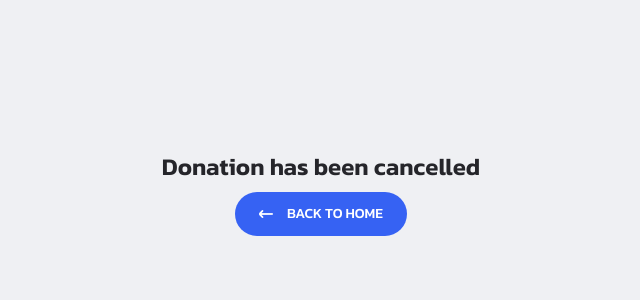
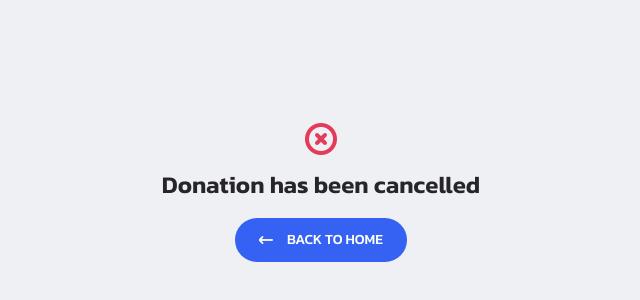
Before and after one commit to stepesdrabes/moneycounter, a SvelteKit app: page /cancel in a window 1280 px wide. Shown: the part 208-508 px from the top of the page, without its empty margins (319-959 px from the left). Built offline with nearby package versions, Linux system fonts and the light colour scheme; no server answers.

Commit message:
More UI changes

```diff
--- a/package.json
+++ b/package.json
@@ -26,6 +26,7 @@
   "type": "module",
   "dependencies": {
     "@prisma/client": "^5.10.2",
-    "stripe": "^14.20.0"
+    "stripe": "^14.20.0",
+    "twemoji": "^14.0.2"
   }
 }
--- a/src/app.html
+++ b/src/app.html
@@ -1,9 +1,9 @@
 <!doctype html>
 <html lang="en">
 <head>
-		<meta charset="utf-8" />
-		<link rel="icon" href="%sveltekit.assets%/favicon.png" />
-		<meta name="viewport" content="width=device-width, initial-scale=1" />
+    <meta charset="utf-8"/>
+    <link rel="icon" href="%sveltekit.assets%/favicon.png"/>
+    <meta name="viewport" content="width=device-width, initial-scale=1"/>
     %sveltekit.head%
 </head>
 <body data-sveltekit-preload-data="hover">
--- a/src/app.scss
+++ b/src/app.scss
@@ -114,6 +114,13 @@ a {
   text-decoration: underline;
 }
 
+img.emoji {
+  height: 1.33rem;
+  width: 1.33rem;
+  margin: 0 0.05rem 0 0.1rem;
+  vertical-align: -0.1rem;
+}
+
 i {
   line-height: 0;
 }
--- a/src/lib/util.ts
+++ b/src/lib/util.ts
@@ -1,3 +1,5 @@
+import * as twemoji from "twemoji"
+
 export const formatRelativeDate = (date: Date): string => {
     let diff: number = new Date().getTime() - date.getTime()
     let sec: number = Math.floor(diff / 1000)
@@ -24,3 +26,5 @@ export const formatRelativeDate = (date: Date): string => {
 }
 
 export const getFlagEmoji = (countryCode: string) => String.fromCodePoint(...[...countryCode.toUpperCase()].map(x => 0x1f1a5 + x.charCodeAt(0)))
+
+export const convertToTwemoji = (emoji: string) => twemoji.default.parse(emoji)
--- a/src/routes/(counter)/+page.svelte
+++ b/src/routes/(counter)/+page.svelte
@@ -9,7 +9,7 @@
     import DonateModal from "$components/DonateModal.svelte"
     import LabelText from "$components/misc/LabelText.svelte"
     import CenteredPageContainer from "$components/layout/CenteredPageContainer.svelte"
-    import {formatRelativeDate, getFlagEmoji} from "$lib/util"
+    import {convertToTwemoji, formatRelativeDate, getFlagEmoji} from "$lib/util"
     import {tweened} from "svelte/motion"
     import {cubicOut} from "svelte/easing"
     import {browser} from "$app/environment"
@@ -72,7 +72,7 @@
         <Spacer value="var(--spacing-ms)"/>
 
         <div class="last-donator-container">
-            <span class="flag">{data.lastDonator.anonymous || data.lastDonator.country === 'UNKNOWN' ? '🌍' : getFlagEmoji(data.lastDonator.country)}</span>
+            {@html convertToTwemoji(data.lastDonator.anonymous || data.lastDonator.country === 'UNKNOWN' ? '🌍' : getFlagEmoji(data.lastDonator.country))}
             <div class="point-divider"></div>
             <p class="name">{data.lastDonator.anonymous ? 'Anonymous Donator' : data.lastDonator.name}</p>
             <div class="point-divider"></div>
--- a/src/routes/cancel/+page.svelte
+++ b/src/routes/cancel/+page.svelte
@@ -5,7 +5,27 @@
 </script>
 
 <CenteredPageContainer>
+    <i class="fi fi-br-cross-circle"></i>
+    <Spacer value="var(--spacing-ms)"/>
     <h1>Donation has been cancelled</h1>
-    <Spacer value="var(--spacing-s)"/>
+    <Spacer value="var(--spacing-m)"/>
     <Button height="2.75rem" width="min-content" label="Back to home" href="/" icon="arrow-left"/>
 </CenteredPageContainer>
+
+
+<style lang="scss">
+  i {
+    font-size: 2rem;
+    color: var(--danger-red);
+    animation: 2s ease-in-out 0s infinite bounce;
+  }
+
+  @keyframes bounce {
+    0%, 10%, 90%, 100% {
+      transform: translateY(-0.25rem);
+    }
+    50% {
+      transform: translateY(0);
+    }
+  }
+</style>
```
Also changed, not shown: 1 other file (tests, documents, lock files or other folders). Lines whose indentation alone changed are shown as unchanged.
